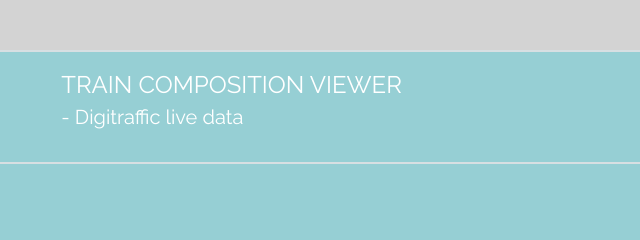
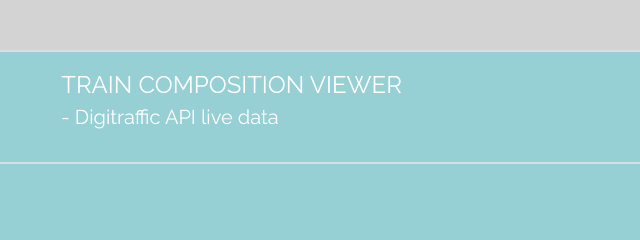
Before and after one commit to Zenniwang/train-composition-viewer, a plain HTML site: page index.html in a window 1280 px wide. Shown: the top 240 px of the page, 411-1051 px from the left. Drawn offline with nearby package versions, Linux system fonts and the light colour scheme.

Commit message:
Update index.html

```diff
--- a/index.html
+++ b/index.html
@@ -27,7 +27,7 @@
             </div>
             <div class="col col-sm-6 col-sm-offset-2">
               <h4>Train Composition Viewer</h4>
-              <h5>- Digitraffic live data</h5>
+              <h5>- Digitraffic API live data</h5>
             </div>
           </div>
         </div>
```
